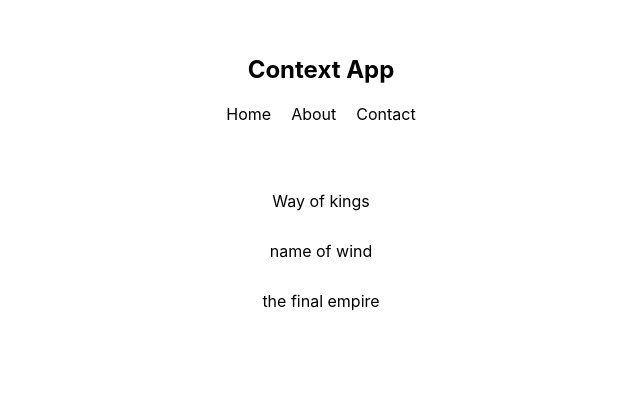
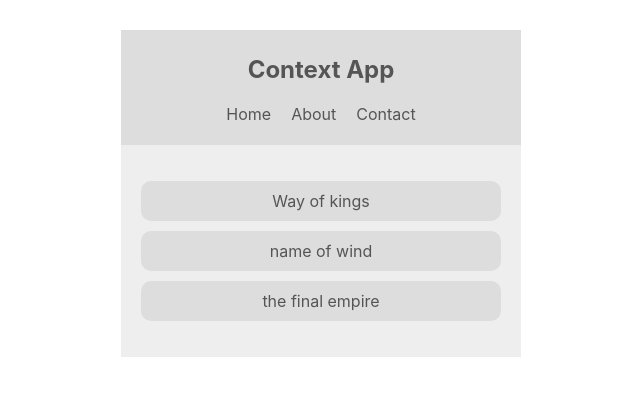
Before and after one commit to anchit1501/react-context-hook, a React (Create React App) app: page / in a window 1280 px wide. Shown: the top 396 px of the page, without its empty margins (319-959 px from the left). Built offline with nearby package versions, Linux system fonts and the light colour scheme.

Commit message:
Context Provider Added

```diff
--- a/src/App.js
+++ b/src/App.js
@@ -1,11 +1,14 @@
 import React from 'react';
 import Navbar from './Navbar';
 import BookList from './BookList';
+import ThemeContextProvider from './context/ThemeContext';
 function App() {
   return (
     <div className="App">
+     <ThemeContextProvider>
      <Navbar/>
      <BookList/>
+     </ThemeContextProvider>
     </div>
   );
 }
--- a/src/BookList.js
+++ b/src/BookList.js
@@ -1,17 +1,22 @@
-import React from 'react';
+import React, { Component } from "react";
+import { ThemeContext } from "./context/ThemeContext";
 
-function BookList() {
-  return (
-    <div className="book-list">
+class BookList extends Component {
 
-       <ul>
-         <li>Way of kings</li>
-         <li>name of wind</li>
-         <li>the final empire</li>
-       </ul>
-
-    </div>
-  );
+  static contextType = ThemeContext;
+  render() {
+    const { isLightTheme, light, dark } = this.context;
+    const theme = isLightTheme ? light : dark;
+    return (
+      <div className="book-list" style={{background: theme.bg, color: theme.syntax}}>
+        <ul>
+          <li style={{background:theme.ui}}>Way of kings</li>
+          <li style={{background:theme.ui}}>name of wind</li>
+          <li style={{background:theme.ui}}>the final empire</li>
+        </ul>
+      </div>
+    );
+  }
 }
 
 export default BookList;
--- a/src/Navbar.js
+++ b/src/Navbar.js
@@ -1,9 +1,14 @@
-import React from 'react';
+import React, { Component } from "react";
+import { ThemeContext } from "./context/ThemeContext";
 
-function Navbar() {
+class Navbar extends Component {
+  static contextType = ThemeContext;
+  render() {
+    const { isLightTheme, light, dark } = this.context;
+    const theme = isLightTheme ? light : dark;
     return (
       <div className="Navbar">
-     <nav>
+        <nav style={{background: theme.ui, color: theme.syntax}}>
           <h1>Context App</h1>
           <ul>
             <li>Home</li>
@@ -14,5 +19,6 @@
       </div>
     );
   }
+}
 
 export default Navbar;
--- /dev/null
+++ b/src/context/ThemeContext.js
@@ -0,0 +1,22 @@
+import React,{createContext, Component} from 'react';
+
+export const ThemeContext = createContext();
+
+class ThemeContextProvider extends Component{
+    state={
+        isLightTheme:true,
+        light:{syntax:"#555", ui: "#ddd", bg:"#eee"},
+        dark:{syntax:"#ddd", ui:"#333",bg:"#555"}
+    }
+
+    render(){
+        return(
+
+            <ThemeContext.Provider value={{...this.state}}>
+            {this.props.children}{/* refers to the childred wrapped in ThemeContext */}
+            </ThemeContext.Provider>
+
+        );
+    }
+}
+export default ThemeContextProvider;
```
Lines whose indentation alone changed are shown as unchanged.
